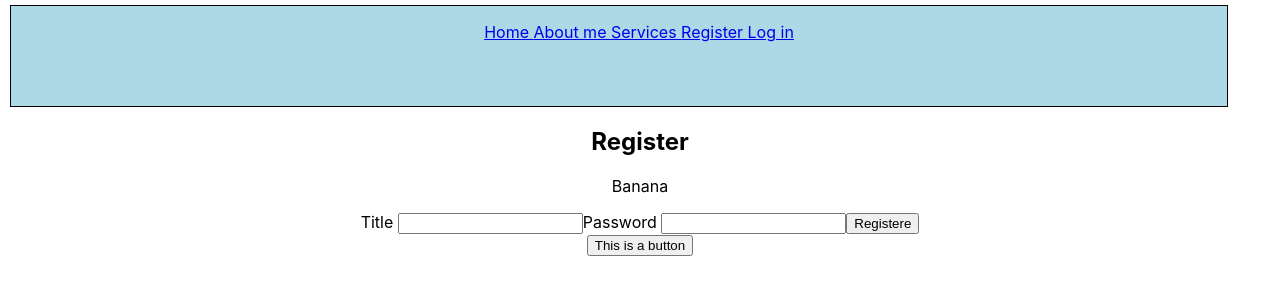
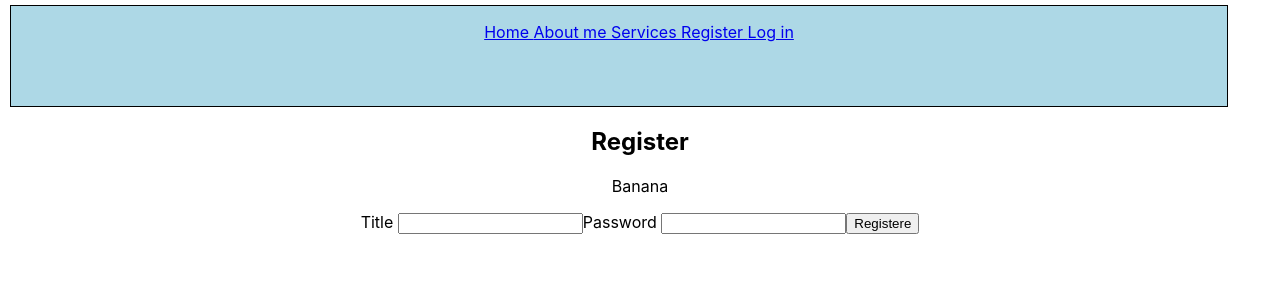
Before and after one commit to nathansolfan/app, a React (Create React App) app: page /register in a window 1280 px wide. Shown: the top 300 px of the page. Built offline with nearby package versions, Linux system fonts and the light colour scheme.

Commit message:
Call the passed onSubmit function with name and password

```diff
--- a/src/App.js
+++ b/src/App.js
@@ -1,12 +1,10 @@
 import React from "react";
 import { BrowserRouter as Router, Route, Routes } from "react-router-dom"; // Import BrowserRouter and other necessary components
 import "./App.css";
-import Button from "./Button";
 import Navbar from "./Navbar";
 import Home from "./Home";
 import About from "./About"; // Import your About component
 import Services from "./Services"; // Import your Services component
-import Form from "./form/form";
 import Login from "./Login";
 import Register from "./Register";
 
@@ -25,7 +23,6 @@ function App() {
           <Route path="/login" element={<Login />} />
           <Route path="/register" element={<Register />} />
         </Routes>
-        <Button />
       </div>
     </Router>
   );
--- a/src/Button.js
+++ /dev/null
@@ -1,14 +0,0 @@
-import { useState } from "react";
-
-const Button = () => {
-  // create a simple useState, outside the return
-  const [name, setName] = useState("Mario");
-
-  return (
-    <div>
-      <button onClick={() => setName("Luigi")}>This is a button</button>
-    </div>
-  );
-};
-
-export default Button;
--- a/src/form/form.js
+++ b/src/form/form.js
@@ -7,6 +7,7 @@ export default function Form({ onSubmit, buttonLabel }) {
 
   const handleSubmit = async (e) => {
     e.preventDefault();
+    onSubmit(name, password);
   };
 
   return (
```
